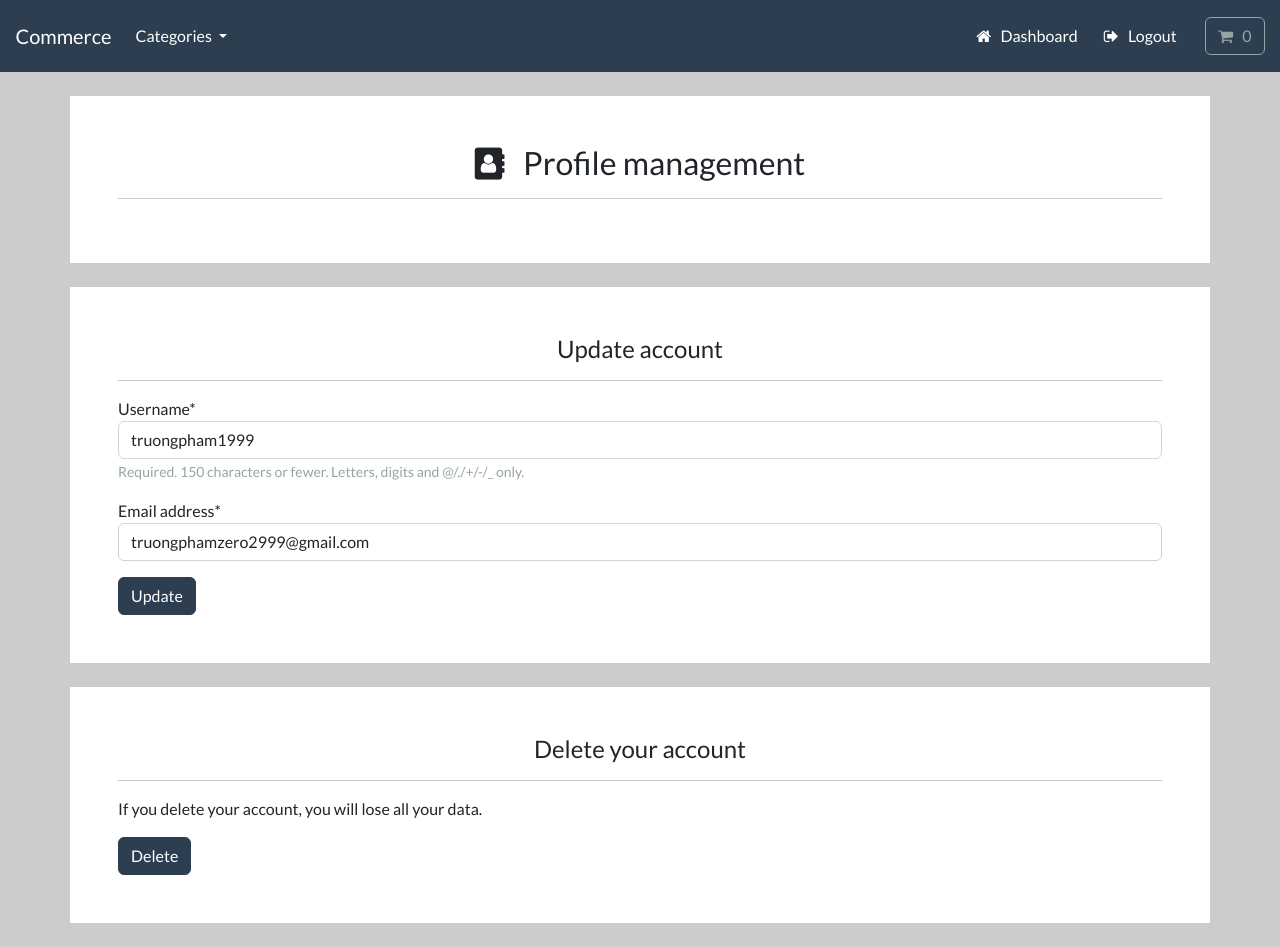
After one commit to truongpham1999/Ecommerce, a Django app: page /account/profile_manage in a window 1280 px wide. The commit adds this page. Run offline with Django 4.2, Linux system fonts and the light colour scheme; a user stored in the database is signed in; data comes from the database, SQL or seed files in the repository; both versions use the stored data as it was after the commit; some libraries are stand-ins or nearby versions.

Commit message:
login, logout, profile manage, delete account

```diff
--- a/ecommerce/account/forms.py
+++ b/ecommerce/account/forms.py
@@ -1,6 +1,7 @@
-from django.contrib.auth.forms import UserCreationForm
+from django.contrib.auth.forms import UserCreationForm, AuthenticationForm
 from django.contrib.auth.models import User
 from django import forms
+from django.forms.widgets import PasswordInput, TextInput
 
 class CreateUserForm(UserCreationForm):
     class Meta:
@@ -23,3 +24,33 @@ class CreateUserForm(UserCreationForm):
             raise forms.ValidationError('Email is too long')
 
         return email
+
+
+class LoginForm(AuthenticationForm):
+    username = forms.CharField(widget=TextInput())
+    password = forms.CharField(widget=PasswordInput())
+
+
+class UpdateUserForm(forms.ModelForm):
+    password = None
+
+    class Meta:
+        model = User
+        fields = ['username', 'email']
+        exclude = ['password1', 'password2']
+
+    def __init__(self, *args, **kwargs):
+        super(UpdateUserForm, self).__init__(*args, **kwargs)
+
+        self.fields['email'].required = True
+
+    def clean_email(self):
+        email = self.cleaned_data['email']
+
+        if User.objects.filter(email=email).exclude(pk=self.instance.pk).exists():
+            raise forms.ValidationError('Email already exists')
+
+        if len(email) > 350:
+            raise forms.ValidationError('Email is too long')
+
+        return email
--- /dev/null
+++ b/ecommerce/account/templates/account/profile_management.html
@@ -0,0 +1,52 @@
+{% include "store/base.html" %}
+
+{% load static %}
+
+{% load crispy_forms_tags %}
+
+
+{% block content %}
+    <style>
+        body {
+            background-color: #CCCCCC;
+        }
+    </style>
+
+    <body>
+        <div class="container bg-white shadow-md p-5 mt-4 mb-4 form-layout">
+            <div class="text-center">
+                <h3> <i class="fa fa-address-book" aria-hidden="true"></i> &nbsp; Profile management </h3>
+            </div>
+            <hr>
+        </div>
+        <div class="container bg-white shadow-md p-5 mt-4 mb-4 form-layout">
+            <div class="text-center">
+                <h4> Update account </h4>
+            </div>
+            <hr>
+
+            <form method="POST" autocomplete="off">
+                {% csrf_token %}
+
+                <div class="row">
+                    <div class="col-lg-12 col-md-12 mb-3">
+                        {{form.username|as_crispy_field}}
+                    </div>
+                    <div class="col-lg-12 col-md-12 mb-3">
+                        {{form.email|as_crispy_field}}
+                    </div>
+                </div>
+                <button type="submit"class="btn btn-primary"> Update </button>
+            </form>
+        </div>
+        <div class="container bg-white shadow-md p-5 mt-4 mb-4 form-layout">
+            <div class="text-center">
+                <h4> Delete your account </h4>
+            </div>
+            <hr>
+            <p> If you delete your account, you will lose all your data. </p>
+            <a class="btn btn-primary navbar-btn text-white" type="button"  href="{% url 'account_delete' %}"> Delete </a>
+        </div>
+    </body>
+
+{% endblock %}
--- a/ecommerce/account/templates/account/registration/email_verification.html
+++ b/ecommerce/account/templates/account/registration/email_verification.html
@@ -1,4 +1,3 @@
-<!-- autoescape lets our template rendering system know that the data is safe in an escaped form -->
 {% autoescape off %}
 Hi,
 
--- a/ecommerce/account/urls.py
+++ b/ecommerce/account/urls.py
@@ -8,4 +8,11 @@ urlpatterns = [
     path('email_verification_sent', views.email_verification_sent, name='email_verification_sent'),
     path('email_verification_success', views.email_verification_success, name='email_verification_success'),
     path('email_verification_failed', views.email_verification_failed, name='email_verification_failed'),
+
+    path('login', views.login, name='login'),
+    path('logout', views.logout, name='logout'),
+
+    path('dashboard', views.dashboard, name='dashboard'),
+    path('profile_manage', views.profile_manage, name='profile_manage'),
+    path('account_delete', views.account_delete, name='account_delete'),
 ]
--- a/ecommerce/account/views.py
+++ b/ecommerce/account/views.py
@@ -4,11 +4,16 @@ from django.contrib.sites.shortcuts import get_current_site
 from .token import user_tokenizer_generate
 
 from django.contrib.auth.models import User
-from .forms import CreateUserForm
+from .forms import CreateUserForm, LoginForm, UpdateUserForm
 
 from django.template.loader import render_to_string
 from django.utils.encoding import force_bytes, force_str
 from django.utils.http import urlsafe_base64_encode, urlsafe_base64_decode
+
+from django.contrib.auth.models import auth
+from django.contrib.auth import authenticate, login, logout
+
+from django.contrib.auth.decorators import login_required
 
 
 def register(request):
@@ -61,3 +66,59 @@ def email_verification_success(request):
 
 def email_verification_failed(request):
     return render(request, 'account/registration/email_verification_failed.html')
+
+
+def login(request):
+    form = LoginForm()
+
+    if request.method == 'POST':
+        form = LoginForm(request, data=request.POST)
+
+        if form.is_valid():
+            username = request.POST.get('username')
+            password = request.POST.get('password')
+
+            user = authenticate(request, username=username, password=password)
+
+            if user:
+                auth.login(request, user)
+                return redirect('dashboard')
+
+    return render(request, 'account/my_login.html', {
+        'form': form,
+    })
+
+
+def logout(request):
+    auth.logout(request)
+    return redirect('store')
+
+
+@login_required(login_url='login')
+def dashboard(request):
+    return render(request, 'account/dashboard.html')
+
+
+@login_required(login_url='login')
+def profile_manage(request):
+    form = UpdateUserForm(instance=request.user)
+
+    if request.method == 'POST':
+        form = UpdateUserForm(request.POST, instance=request.user)
+        if form.is_valid():
+            form.save()
+            return redirect('dashboard')
+
+    return render(request, 'account/profile_management.html', {
+        'form': form,
+    })
+
+
+@login_required(login_url='login')
+def account_delete(request):
+    if request.method == 'POST':
+        user = User.objects.get(pk=request.user.pk)
+        user.delete()
+        return redirect('store')
+
+    return render(request, 'account/delete_account.html')
--- a/ecommerce/ecommerce/settings.py
+++ b/ecommerce/ecommerce/settings.py
@@ -140,7 +140,7 @@ MEDIA_ROOT = BASE_DIR / 'static/media'
 DEFAULT_AUTO_FIELD = 'django.db.models.BigAutoField'
 
 # - Email setup
-# - This is the configuration for sending emails from the application
+# - Configuration for sending emails from the application
 EMAIL_BACKEND = 'django.core.mail.backends.smtp.EmailBackend'
 EMAIL_HOST = 'smtp.gmail.com'
 EMAIL_PORT = 587
--- a/ecommerce/store/templates/store/base.html
+++ b/ecommerce/store/templates/store/base.html
@@ -27,12 +27,12 @@
 
     </head>
 
-    <title> Edenthought </title>
+    <title> E-Commerce </title>
 
     <nav class="navbar navbar-expand-lg bg-primary justify-content-center">
 
         <a class="navbar-brand main-heading text-white" href="{% url 'store' %}">
-        &nbsp; &nbsp; Edenthought
+        &nbsp; &nbsp; Commerce
         </a>
 
         <button
@@ -71,12 +71,22 @@
 
         <div class="collapse navbar-collapse text-center" id="navbarNavDropdown">
             <ul class="navbar-nav ms-auto">
-                <li class="nav-item">
-                    <a class="btn btn-alert navbar-btn text-white" type="button"  href="{% url 'register' %}"> Register </a>
-                </li>
-                <li class="nav-item">
-                    <a class="btn btn-alert navbar-btn text-white" type="button"  href="/"> Login </a>
-                </li>
+
+                {% if user.is_authenticated %}
+                    <li class="nav-item">
+                        <a class="btn btn-alert navbar-btn text-white" type="button"  href="{% url 'dashboard' %}"> <i class="fa fa-home" aria-hidden="true"></i> &nbsp; Dashboard </a>
+                    </li>
+                    <li class="nav-item">
+                        <a class="btn btn-alert navbar-btn text-white" type="button"  href="{% url 'logout' %}"> <i class="fa fa-sign-out" aria-hidden="true"></i> &nbsp; Logout </a>
+                    </li>
+                {% else %}
+                    <li class="nav-item">
+                        <a class="btn btn-alert navbar-btn text-white" type="button"  href="{% url 'register' %}"> Register </a>
+                    </li>
+                    <li class="nav-item">
+                        <a class="btn btn-alert navbar-btn text-white" type="button"  href="{% url 'login' %}"> Login </a>
+                    </li>
+                {% endif %}
 
                 &nbsp; &nbsp; &nbsp;
 
--- a/ecommerce/store/templates/store/store.html
+++ b/ecommerce/store/templates/store/store.html
@@ -8,13 +8,11 @@
 
         <div class="row py-lg-5">
             <div class="col-lg-6 col-md-8 mx-auto">
-                <h4> Edenthought...Simplicity at it's finest. </h4>
-                <br>
                 <p class="lead text-muted">
                     Browse our extensive collection.
                 </p>
                 <br>
-                <a href="{% url 'register' %}" class="btn btn-primary my-2"> Create an account </a>
+                <a href="{% url 'register' %}" class="btn btn-primary my-2"> <i class="fa fa-user-plus" aria-hidden="true"></i> &nbsp; Create an account </a>
             </div>
         </div>
 
```
Also changed, not shown: ecommerce/account/templates/account/dashboard.html (+49 -0 lines), ecommerce/account/templates/account/delete_account.html (added, +30 -0 lines), ecommerce/account/templates/account/my_login.html (+47 -0 lines), ecommerce/account/templates/account/registration/email_verification_failed.html (+25 -1 lines), ecommerce/account/templates/account/registration/email_verification_sent.html (+25 -2 lines), ecommerce/account/templates/account/registration/email_verification_success.html (+25 -1 lines), ecommerce/account/templates/account/registration/register.html (+12 -8 lines), ecommerce/db.sqlite3.
